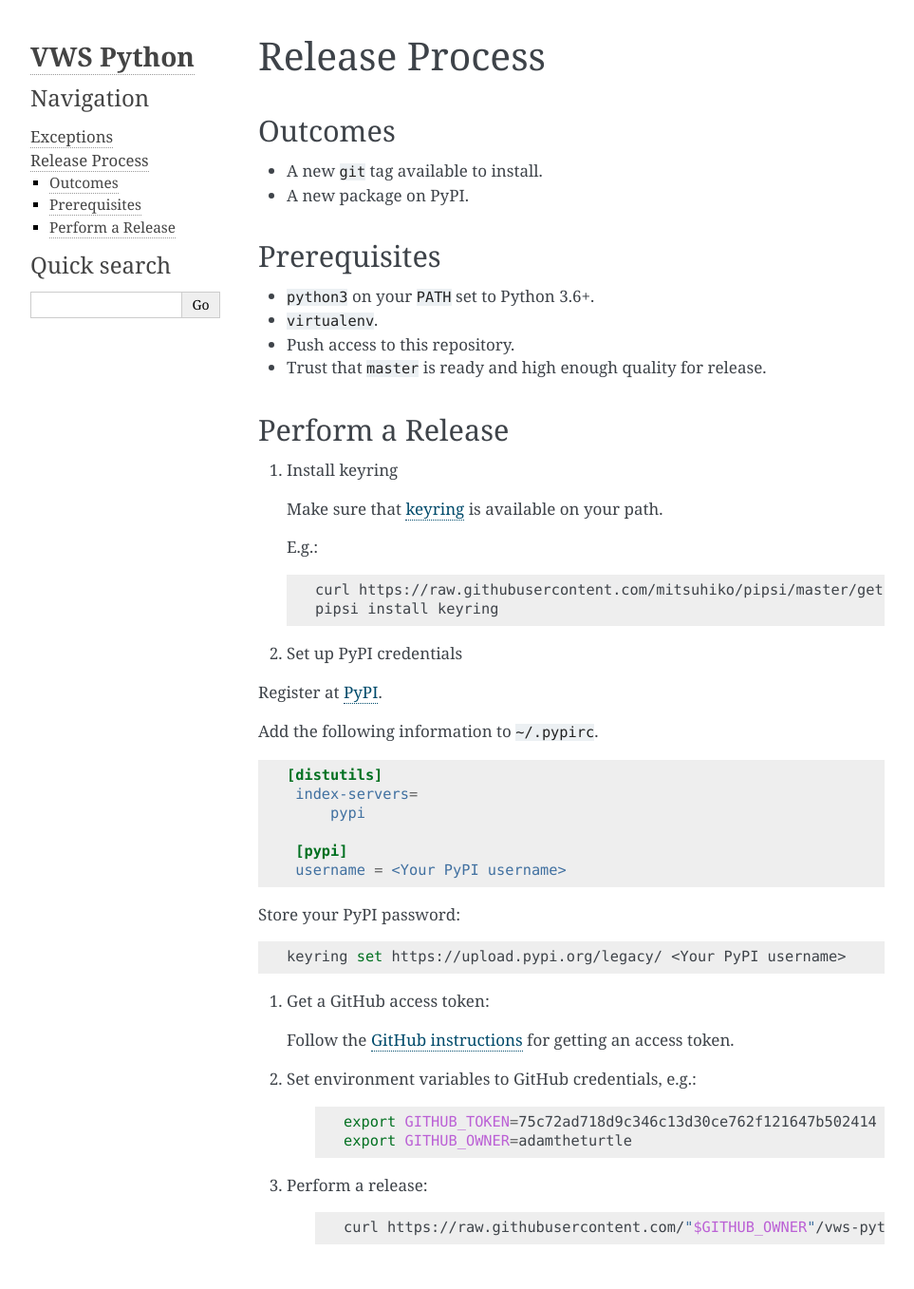
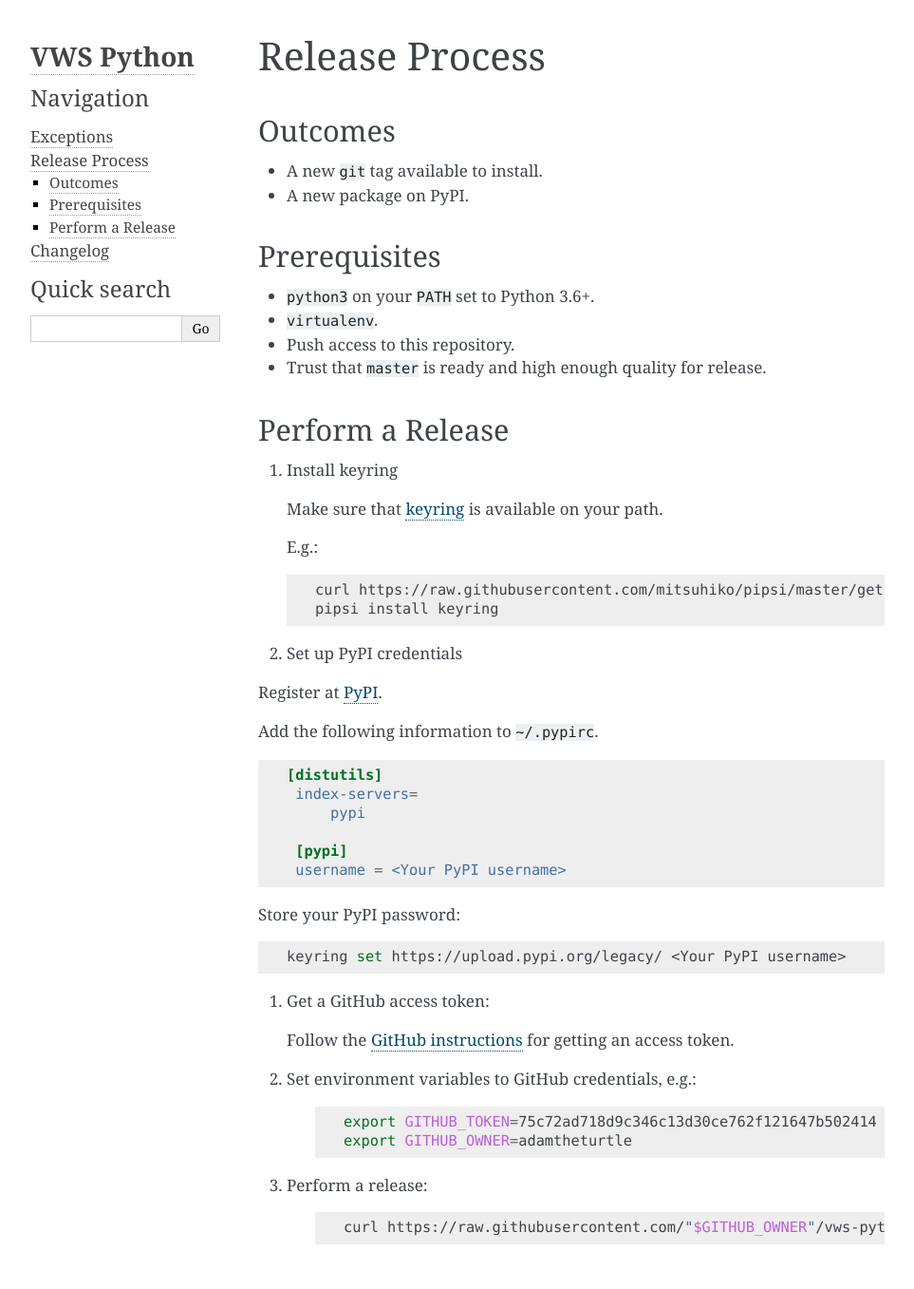
Before and after one commit to VWS-Python/vws-python, a Sphinx documentation site: the page built from docs/source/release-process.rst, in a window 1280 px wide. Shown: the whole page at 95% size, without its empty margins (148-1111 px from the left). Built offline with Sphinx 7.4.7, drawn with Linux system fonts in a browser that asks for light colours.

Commit message:
Add changelog to Sphinx docs

```diff
--- /dev/null
+++ b/docs/source/changelog.rst
@@ -0,0 +1 @@
+.. include:: ../../CHANGELOG.rst
--- a/docs/source/index.rst
+++ b/docs/source/index.rst
@@ -6,3 +6,4 @@ VWS Python
 
    exceptions
    release-process
+   changelog
```
